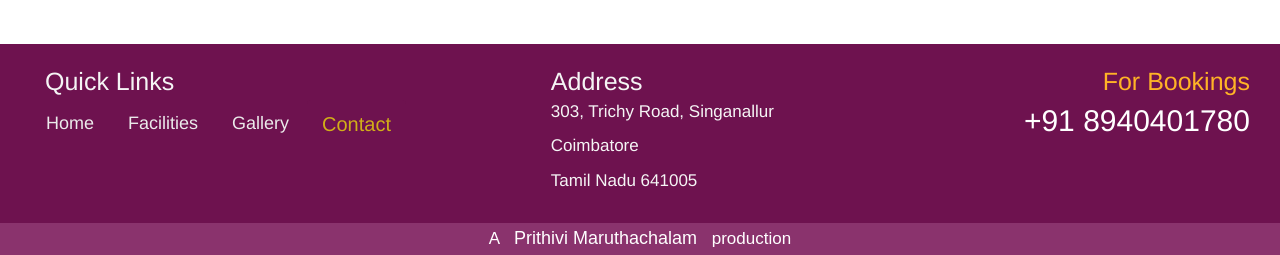
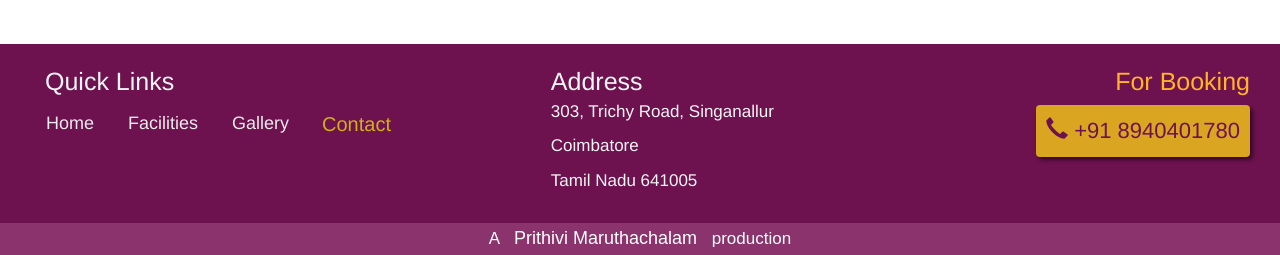
Before and after one commit to prithivi-maruthachalam/ATMHall_website, a PHP site: page /contact.php in a window 1280 px wide. Shown: the part 735-990 px from the top of the page. Run offline with PHP 8.4, Linux system fonts and the light colour scheme.

Commit message:
All call buttons added

```diff
--- a/contact.php
+++ b/contact.php
@@ -31,9 +31,8 @@
                 <div class="col-lg-6 text-center" role="navigation">
                     <div class="topBarSpacing"></div>
                     <div class="container-fluid">
-                        <h2 class="font-gold  topPhoneSize"> For Bookings :
-                            <a class="phoneNumber  topPhoneSize" href="tel:+918940401780">+91 8940401780</a>
-                            <a href="tel:+918940401780"><span class="glyphicon glyphicon-earphone call-icon"></span></a>
+                        <h2 class="font-gold  topPhoneSize"> For Booking :
+                            <a class="contact-phone" href="tel:+918940401780"><button class="btn-phone"><span class="glyphicon glyphicon-earphone"></span>&nbsp;+91 8940401780</button></a>
                         </h2>
                     </div>
 
@@ -94,8 +93,8 @@
                 <p class="font-lightGrey display-5">Tamil Nadu 641005</p>
             </div>
             <div class="col-lg-4 footer-phone-container  primary-footer-padding">
-                <span class="font-gold  display-3"> For Bookings</span>
-                <p><a class="phoneNumber display-2" href="tel:+918940401780">+91 8940401780</a></p>
+                <span class="font-gold display-3 padding-bottom-1"> For Booking</span>
+                <p class="padding-top-1"><a class="contact-phone" href="tel:+918940401780"><button class="btn-phone"><span class="glyphicon glyphicon-earphone"></span>&nbsp;+91 8940401780</button></a></p>
             </div>
         </footer>
 
--- a/contact_style.css
+++ b/contact_style.css
@@ -18,24 +18,3 @@
         text-align: center;
     }
 }
-
-.btn-phone {
-    color: #6e124f;
-    background-color: goldenrod;
-    border: none;
-    padding: 10px;
-    font-size: 22px;
-    font-weight: 500px;
-    border-radius: 4px;
-    box-shadow: 2px 2px 4px rgba(0,0,0,0.5);
-    text-shadow: none;
-    transition: box-shadow 0.2s, text-shadow 0.2s;
-}
-
-.btn-phone:hover{
-    box-shadow: none;
-    text-shadow: 1px 1px 5px rgba(0,0,0,0.3);
-    transition: box-shadow 0.2s, text-shadow 0.2s;
-    border: none;
-
-}
--- a/static_styling.css
+++ b/static_styling.css
@@ -35,6 +35,10 @@
 .display-1-5-responsive{
     font-size: 35px;
     transition: font-size 0.6s;
+}
+
+.padding-top-1{
+    padding-top: 5px;
 }
 
 @media(max-width:576px){
@@ -110,10 +114,6 @@ a.navigationItem{
     color: white!important;
     font-size: 21px !important;
     transition: color 0.4s, font-size 0.4s;
-}
-
-a.phoneNumber{
-    color: white;
 }
 
 /*for smaller sizes*/
@@ -351,3 +351,31 @@ a.navigationItem-footer{
 .font-bold{
     font-weight: 600;
 }
+
+.btn-phone {
+    color: #6e124f;
+    background-color: goldenrod;
+    border: none;
+    padding: 10px;
+    font-size: 22px;
+    font-weight: 500px;
+    border-radius: 4px;
+    box-shadow: 3px 3px 4px rgba(0,0,0,0.5);
+    text-shadow: none;
+    transition: box-shadow 0.2s, text-shadow 0.2s, margin 0.4s;
+}
+
+.btn-phone:hover{
+    box-shadow: none;
+    text-shadow: 1px 1px 5px rgba(0,0,0,0.3);
+    transition: box-shadow 0.2s, text-shadow 0.2s, margin 0.4s;
+    border: none;
+
+}
+
+@media(max-width:453px){
+    .btn-phone{
+        margin-top: 10px;
+        transition: margin 0.4s;
+    }
+}
```
Also changed, not shown: facilities.php (+5 -6 lines), gallery.php (+5 -6 lines), index.php (+5 -6 lines).
